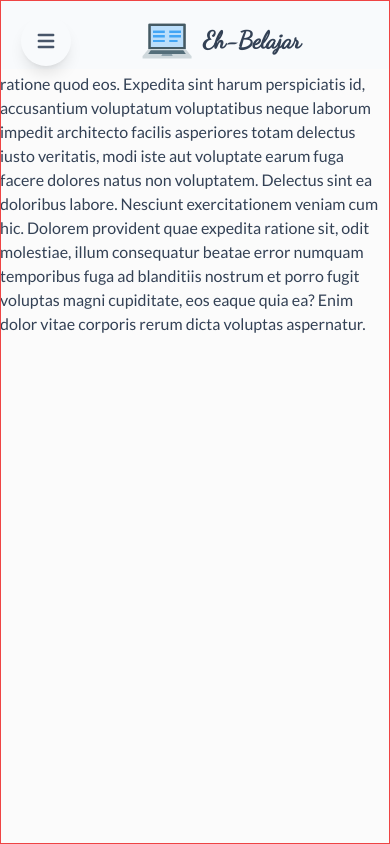
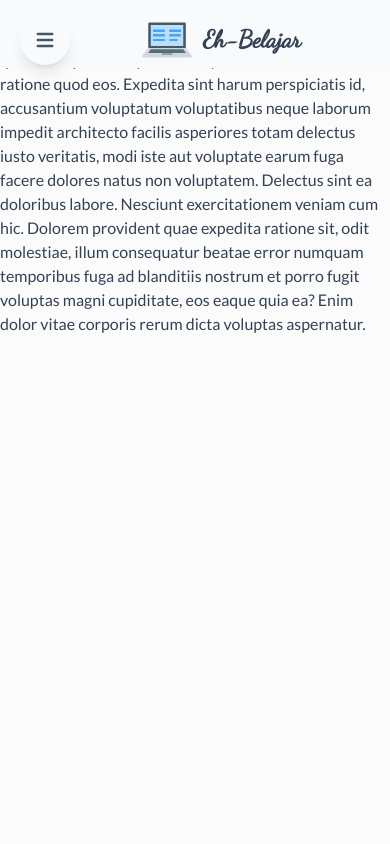
Before and after one commit to albetnov/eh-belajar-frontend, a React (Vite) app: page / in a window 390 px wide. Built offline with nearby package versions, Linux system fonts and the light colour scheme.

Commit message:
WIP: add grid for mobile

```diff
--- a/package.json
+++ b/package.json
@@ -4,7 +4,7 @@
   "version": "0.0.0",
   "type": "module",
   "scripts": {
-    "dev": "vite",
+    "dev": "vite --host",
     "build": "tsc && vite build",
     "preview": "vite preview"
   },
--- a/src/Components/Navbar.tsx
+++ b/src/Components/Navbar.tsx
@@ -8,7 +8,7 @@ export default function Navbar() {
   const [isExpanded, setIsExpanded] = useState(false);
 
   return (
-    <div className="h-screen fixed flex flex-col w-full sm:w-fit border border-red-500">
+    <div className="h-screen fixed flex flex-col w-full sm:w-fit">
       <div className="bg-slate-50 sm:bg-transparent pt-3 px-5 h-fit flex items-center sm:gap-3">
         <NavMenuToggle
           onClick={() => {
--- a/src/Components/Template.tsx
+++ b/src/Components/Template.tsx
@@ -7,7 +7,7 @@ type Props = {
 
 export default function Template({ children }: Props) {
   return (
-    <div className="sm:container-grid">
+    <div className="container-grid-mobile sm:container-grid">
       <Navbar />
       {children}
     </div>
```
